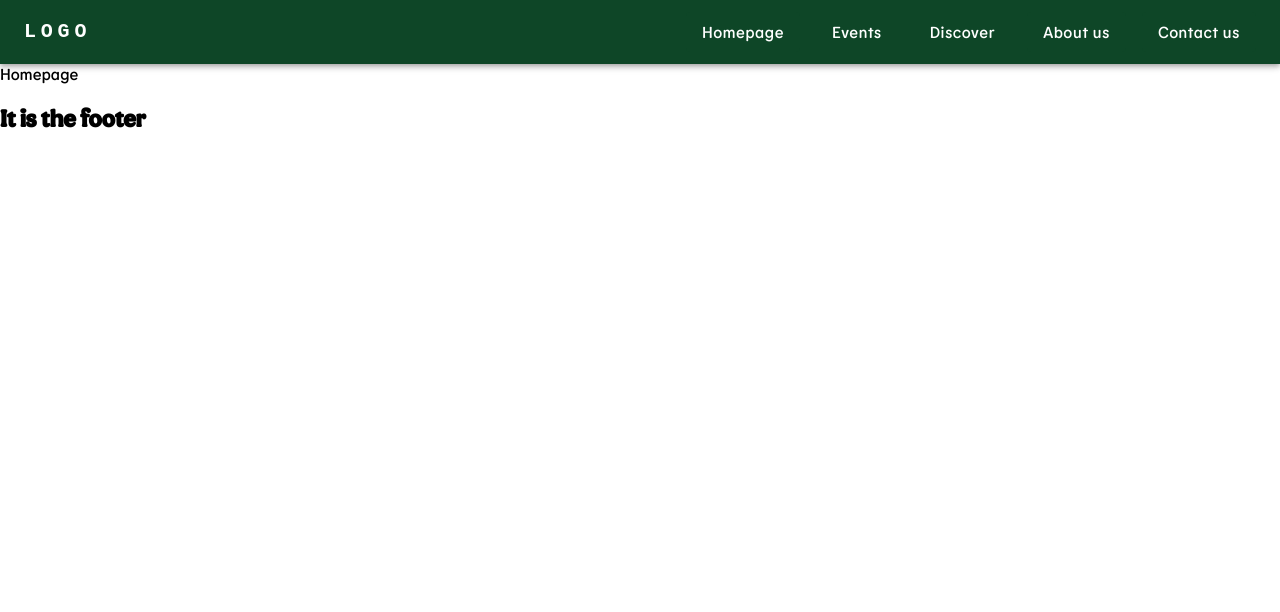
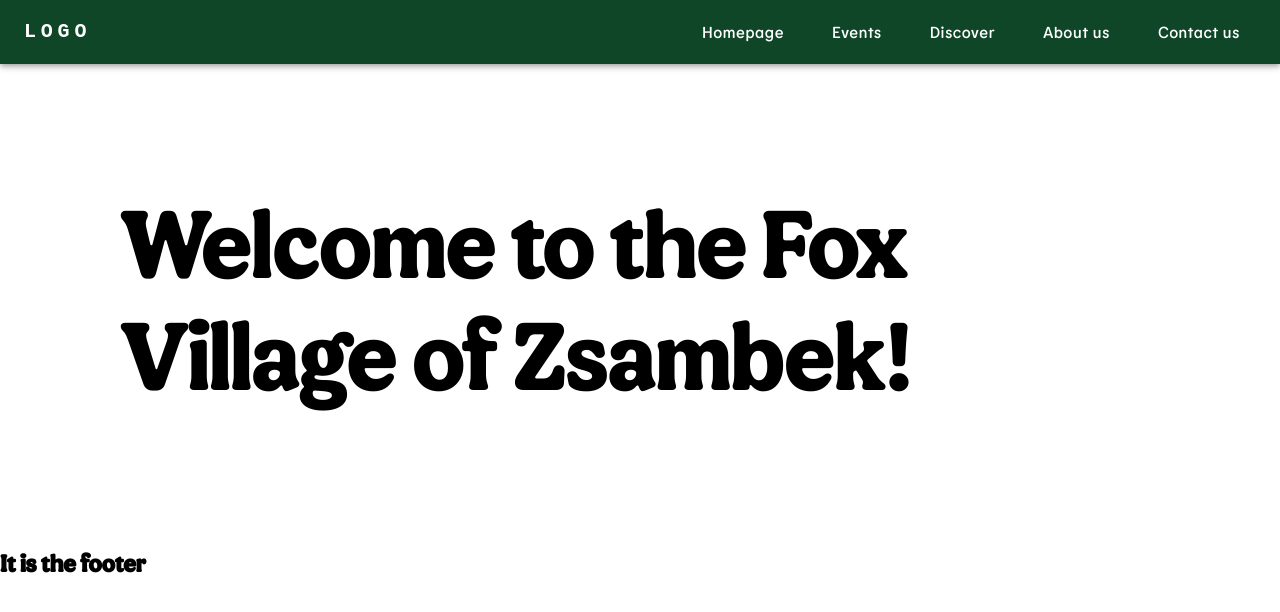
Before and after one commit to szcstamas/foxvillage, a React (Create React App) app: page / in a window 1280 px wide. Shown: the top 612 px of the page. Built offline with nearby package versions, Linux system fonts and the light colour scheme.

Commit message:
creating section component

```diff
--- a/src/components/Navbar.tsx
+++ b/src/components/Navbar.tsx
@@ -7,11 +7,8 @@ import Typography from '@mui/material/Typography';
 import Menu from '@mui/material/Menu';
 import MenuIcon from '@mui/icons-material/Menu';
 import Container from '@mui/material/Container';
-import Avatar from '@mui/material/Avatar';
 import Button from '@mui/material/Button';
-import Tooltip from '@mui/material/Tooltip';
 import MenuItem from '@mui/material/MenuItem';
-import AdbIcon from '@mui/icons-material/Adb';
 import { AnimatePresence, motion } from 'framer-motion';
 import { Link } from '@mui/material';
 import { createTheme, ThemeProvider } from '@mui/material/styles';
--- /dev/null
+++ b/src/components/Section.tsx
@@ -0,0 +1,20 @@
+import React from 'react';
+import { Typography, Box } from '@mui/material';
+import { motion } from 'framer-motion';
+
+const Section = () => {
+    return (
+        <Box
+            component={motion.section}
+            initial={{ y: -30, opacity: 0 }}
+            animate={{ y: 0, opacity: 1 }}
+            transition={{ delay: .25, duration: .5, ease: 'easeInOut' }}
+            sx={{ maxWidth: '1200px', m: 'auto', p: 15 }}>
+            <Typography variant="h1">
+                Welcome to the Fox Village of Zsambek!
+            </Typography>
+        </Box>
+    )
+}
+
+export default Section
--- a/src/containers/Homepage.tsx
+++ b/src/containers/Homepage.tsx
@@ -1,8 +1,11 @@
 import React from 'react'
+import Section from '../components/Section'
 
 const Homepage = () => {
     return (
-        <div>Homepage</div>
+        <>
+            <Section></Section>
+        </>
     )
 }
 
--- a/src/styles/styles.css
+++ b/src/styles/styles.css
@@ -70,7 +70,7 @@ h3,
 h4,
 h5,
 h6 {
-  font-family: mainFontFamily;
+  font-family: mainFontFamily !important;
 }
 
 button {
--- a/src/styles/styles.scss
+++ b/src/styles/styles.scss
@@ -31,7 +31,7 @@ h3,
 h4,
 h5,
 h6 {
-    font-family: mainFontFamily;
+    font-family: mainFontFamily !important;
 }
 
 button {
```
Also changed, not shown: 1 other file (tests, documents, lock files or other folders).
